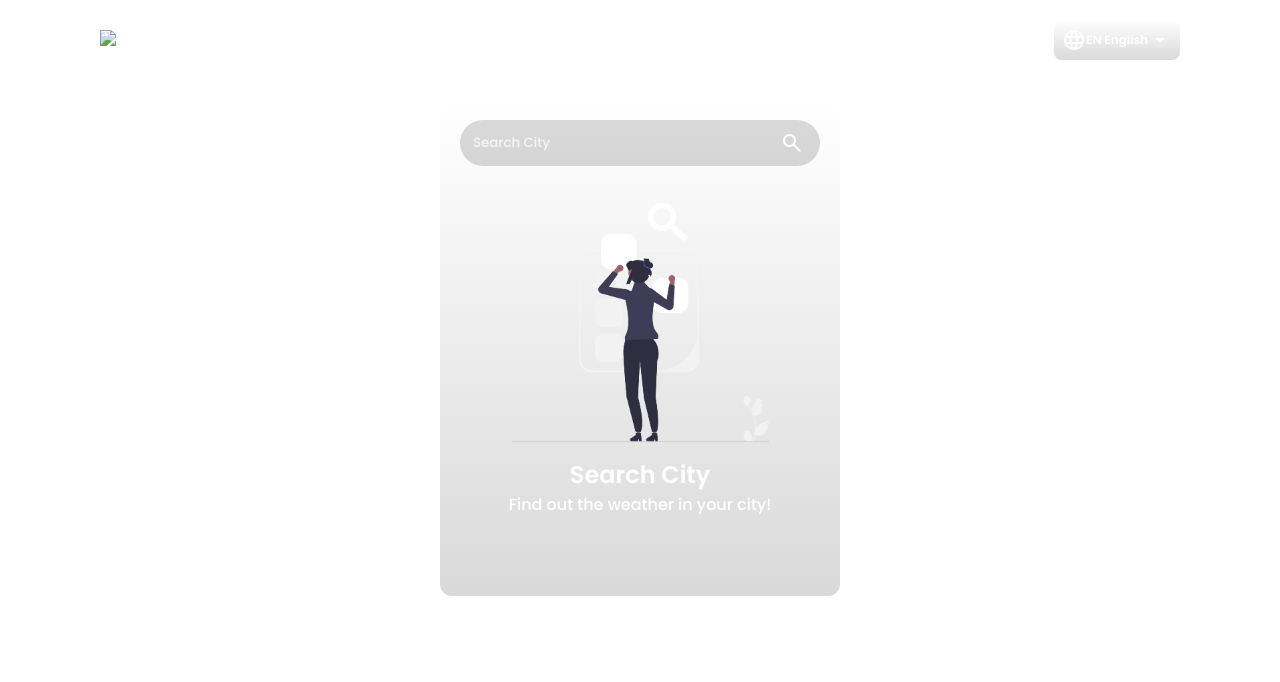
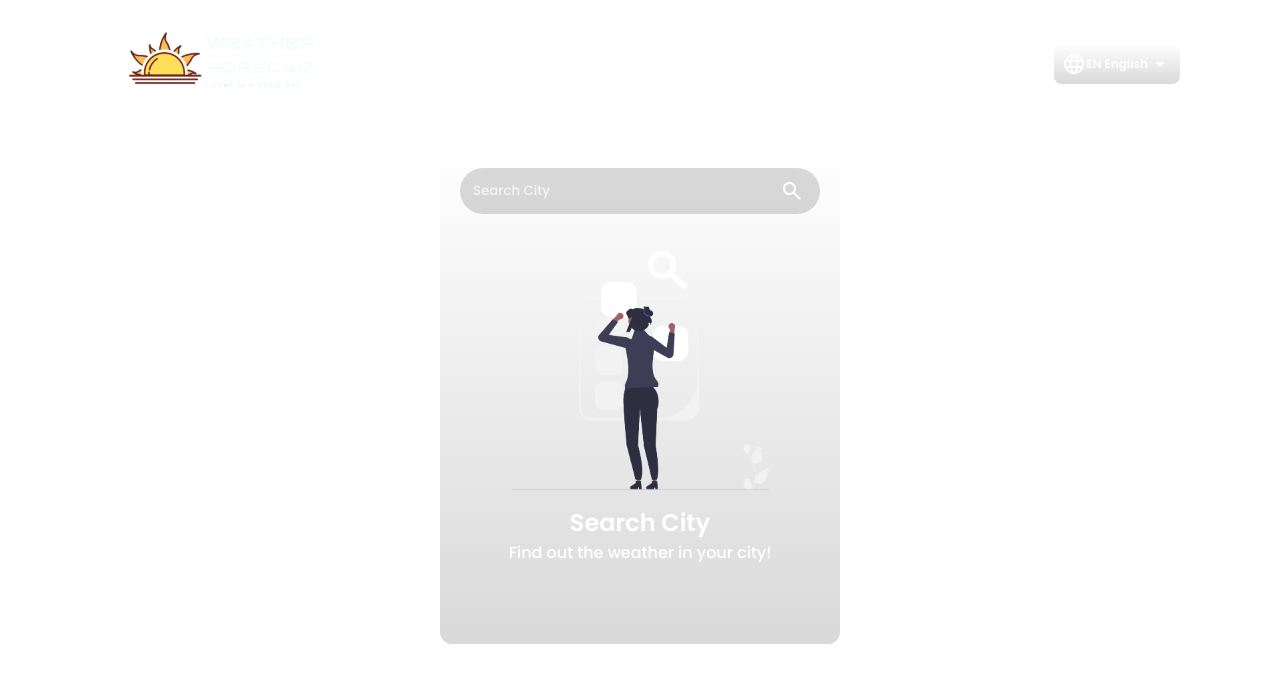
Before and after one commit to pegannan/weather_dashboard_project, a plain HTML site: page index.html in a window 1280 px wide. Drawn offline with nearby package versions, Linux system fonts and the light colour scheme; files whose address does not match are found by name.

Commit message:
Update index.html

```diff
--- a/index.html
+++ b/index.html
@@ -4,11 +4,11 @@
     <meta charset="UTF-8">
     <meta name="viewport" content="width=device-width, initial-scale=1.0">
     <title>Weather App</title>
-    <link rel="stylesheet" href="weather.css">
-    <script src="weather.js" defer></script>
+    <link rel="stylesheet" href="src/weather.css">
+    <script src="src/weather.js" defer></script>
     <!--import icon-->
     <link rel="stylesheet" href="https://fonts.googleapis.com/css2?family=Material+Symbols+Outlined:opsz,wght,FILL,GRAD@24,400,0,0&icon_names=search" />
-    <link rel="shortcut icon" href="icons/logo.png" type="image/x-icon">
+    <link rel="shortcut icon" href="src/assets/logo.png" type="image/x-icon">
 </head>
 <body style="background-size: cover; background-position: center;">
     <!--header-->
@@ -16,7 +16,7 @@
         <div class="header-top">
             <div class="header-container">
                 <div class="logo">
-                    <img src="icons/logo.png">
+                    <img src="src/assets/logo.png">
                 </div>
                 <div class="dropdown">
                     <button onclick="dropDown()" class="dropbtn">
```
